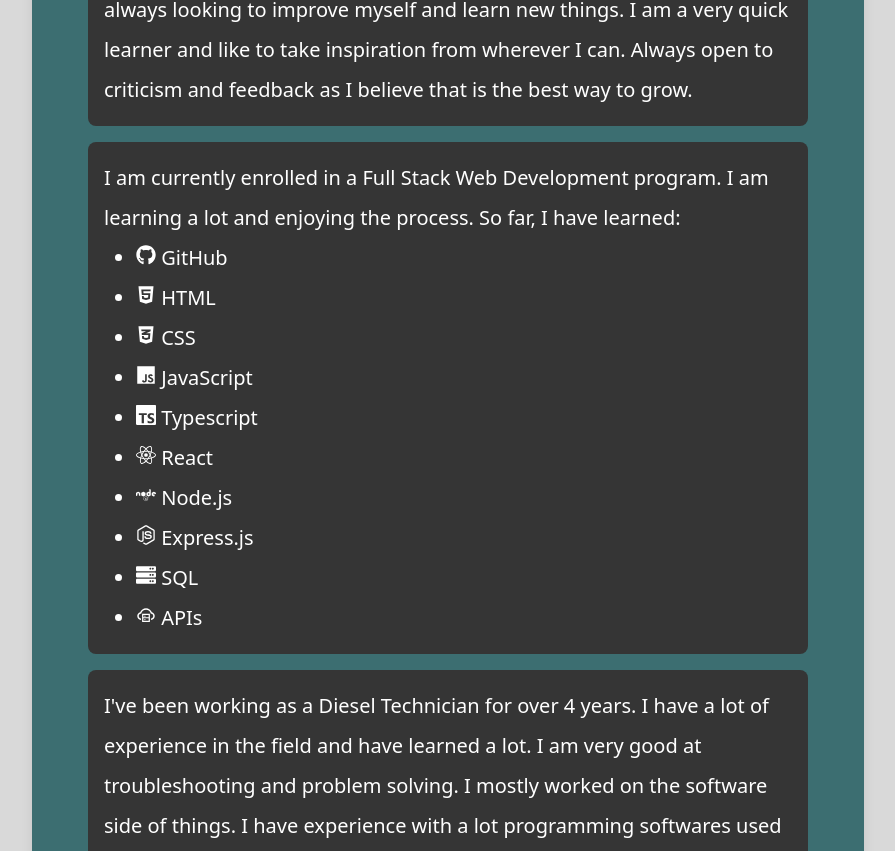
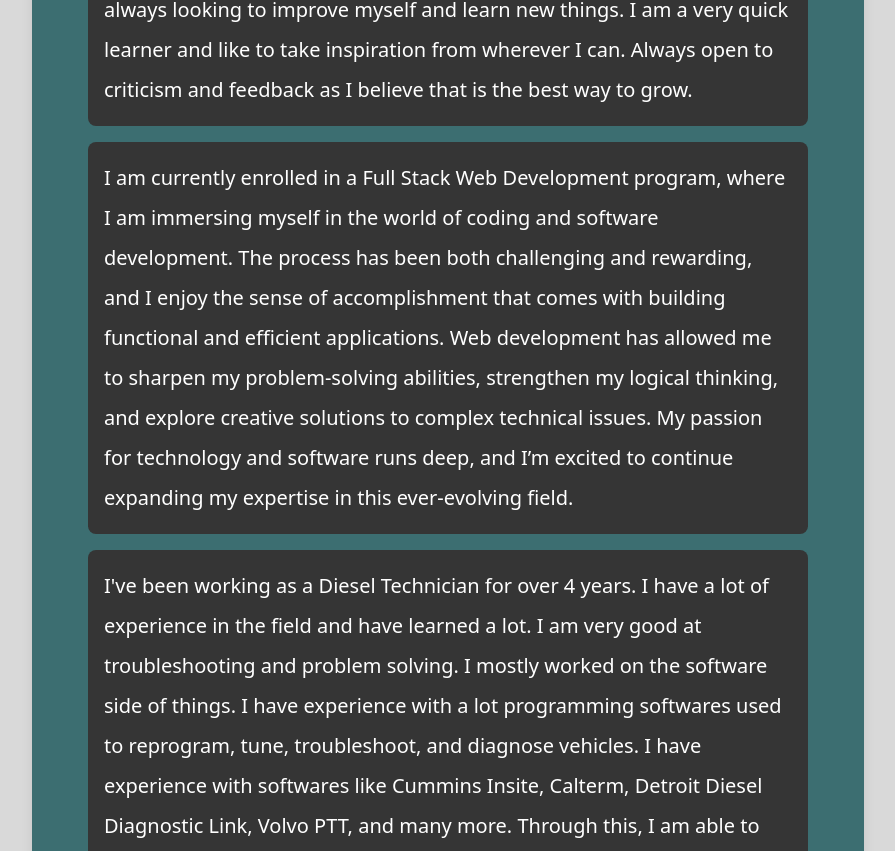
Before and after one commit to xPandemonium/Portfolio, a React (Vite) app: page / in a window 1280 px wide. Shown: the part 490-1341 px from the top of the page, without its empty margins (192-1087 px from the left). Built offline with nearby package versions, Linux system fonts and the light colour scheme.

Commit message:
Altered the AboutMe page

```diff
--- a/src/pages/AboutMe.jsx
+++ b/src/pages/AboutMe.jsx
@@ -1,7 +1,3 @@
-{/* Importing SVGs to use later */ }
-import { FaHtml5, FaCss3Alt, FaJs, FaNode, FaNodeJs, FaServer, FaGithub} from "react-icons/fa";
-import { SiTypescript, SiReact,  } from "react-icons/si";
-import { AiOutlineCloudServer } from "react-icons/ai";
 import { Styles } from "../Styles/Styles";
 
 
@@ -20,25 +16,9 @@
           I am a very hard working and dedicated person. I am always looking to improve myself and learn new things.
           I am a very quick learner and like to take inspiration from wherever I can. Always open to criticism and feedback as I believe that is the best way to grow.
           </p>
-          <div className={Styles.paragraphContainer}>
-          I am currently enrolled in a Full Stack Web Development program. I am learning a lot and enjoying the process.
-          So far, I have learned:
-
-          {/* List of Languages I've learned */}
-          <ul className="list-disc ml-8">
-            <li><span className="inline-flex"><FaGithub /></span> GitHub</li>
-            <li><span className="inline-flex"><FaHtml5 /></span> HTML</li>
-            <li><span className="inline-flex"><FaCss3Alt /></span> CSS</li>
-            <li><span className="inline-flex"><FaJs /></span> JavaScript</li>
-            <li><span className="inline-flex"><SiTypescript /></span> Typescript</li>
-            <li><span className="inline-flex"><SiReact /></span> React</li>
-            <li><span className="inline-flex"><FaNode /></span> Node.js</li>
-            <li><span className="inline-flex"><FaNodeJs /></span> Express.js</li>
-            <li><span className="inline-flex"><FaServer /></span> SQL</li>
-            <li><span className="inline-flex"><AiOutlineCloudServer /></span> APIs</li>
-          </ul>
-          </div>
-
+          <p className={Styles.paragraphContainer}>
+          I am currently enrolled in a Full Stack Web Development program, where I am immersing myself in the world of coding and software development. The process has been both challenging and rewarding, and I enjoy the sense of accomplishment that comes with building functional and efficient applications. Web development has allowed me to sharpen my problem-solving abilities, strengthen my logical thinking, and explore creative solutions to complex technical issues. My passion for technology and software runs deep, and I’m excited to continue expanding my expertise in this ever-evolving field.
+          </p>
           {/* Work experience */}
           <p className={Styles.paragraphContainer}>
           I've been working as a Diesel Technician for over 4 years. I have a lot of experience in the field and have learned a lot. I am very good at troubleshooting and problem solving. I mostly worked on the software side of things.
```
